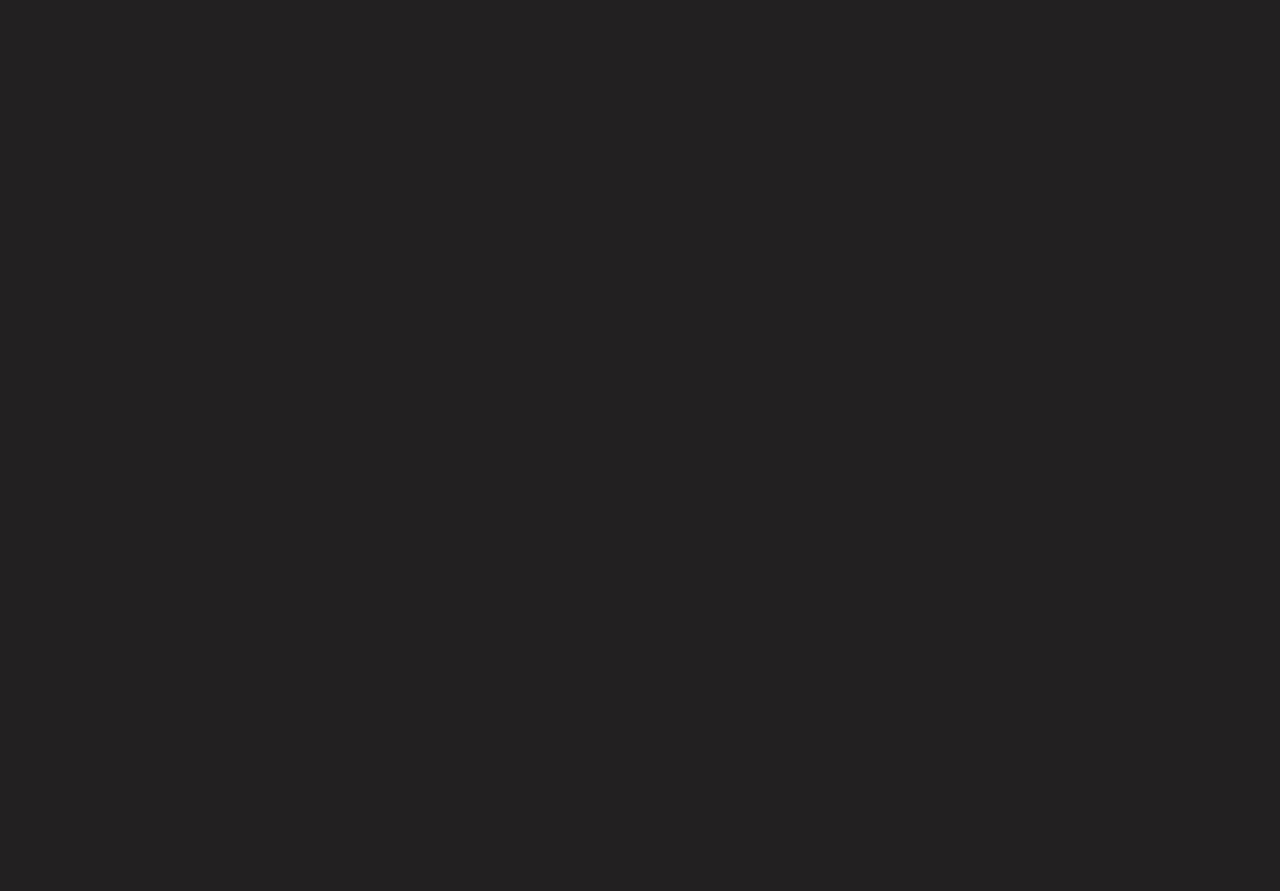
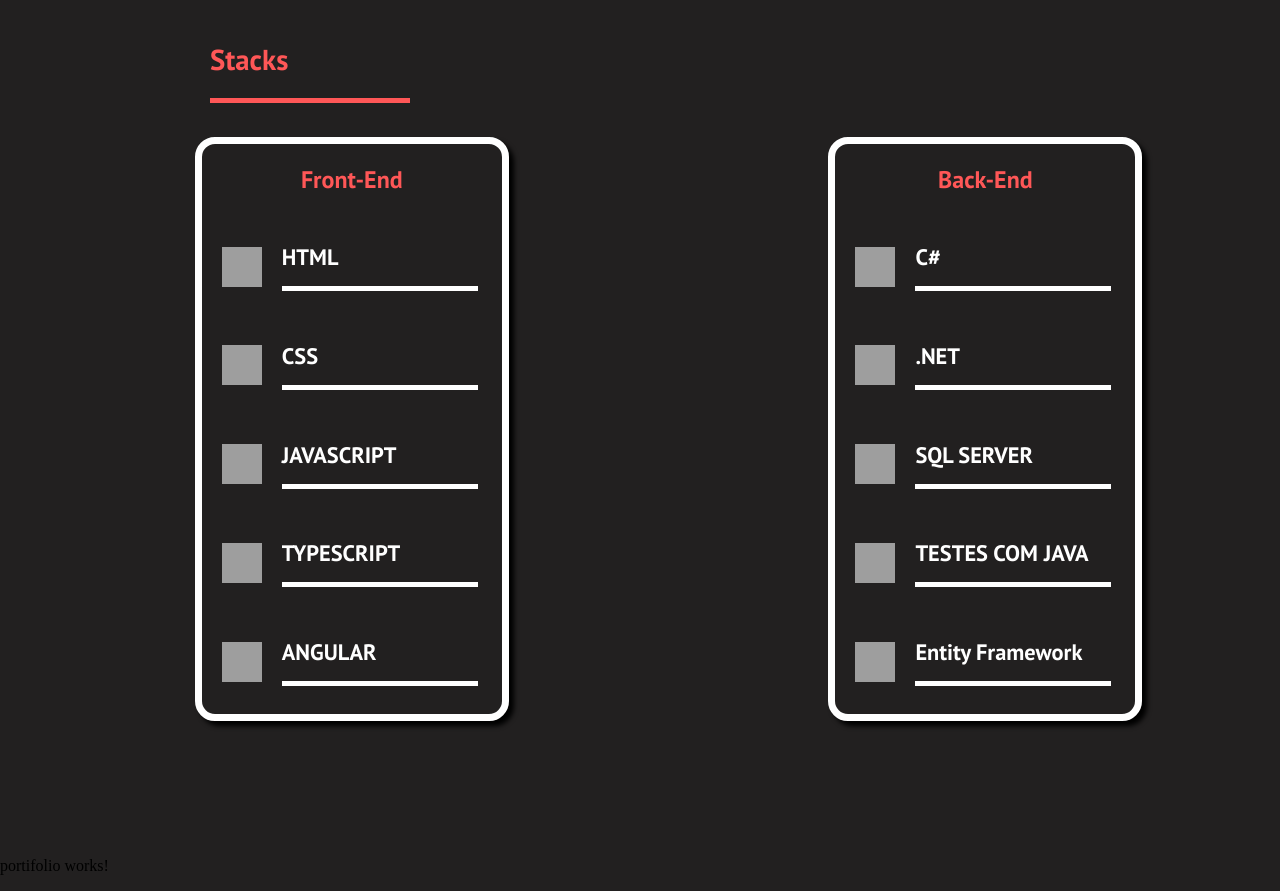
Before and after one commit to MTC00747/projeto-portifolio, an Angular app: page / in a window 1280 px wide. Shown: the part 1140-2031 px from the top of the page. Before the commit the page ends 1141 px from the top, so only its background shows below. Built offline with nearby package versions, Linux system fonts and the light colour scheme; grey boxes are pictures that could not be loaded.

Commit message:
Finalizando stacks

```diff
--- /dev/null
+++ b/src/app/Views/card-skills/card-skills.component.css
@@ -0,0 +1,69 @@
+.card-skills_container{
+    margin-top: 20px;
+    width: 99%;
+    height: 800px;
+}
+.card-skills_container > h1{
+    margin-top: 40px;
+    margin-left: 210px;
+
+    font-size: 1.8em;
+    font-family: 'PT sans';
+
+    color: #ff5757;
+    border-bottom: 5px solid #ff5757;
+    width: 200px;
+    padding-bottom: 20px;
+}
+.card-skills_conteudo{
+    display: flex;
+    justify-content: space-around;
+
+}
+.card-skills{
+    margin-left: 70px;
+}
+.card-skill{
+    margin-top:10px;
+    width: 300px;
+    height: 570px;
+    box-shadow: 5px 5px 5px black;
+
+    border:7px solid white;
+    border-radius: 20px;
+
+    display: flex;
+    flex-direction: column;
+}
+.card-skill > h1{
+    color: #ff5757;
+    font-family: 'PT Sans';
+    text-align: center;
+}
+.card-habilidade{
+    display: flex;
+    justify-content: flex-start;
+    align-items: center;
+    margin-top: 5px;
+    margin-left: 20px;
+
+}
+.card-habilidade > p{
+    font-family: 'PT Sans';
+    font-size: 1.4em;
+    margin-left: 20px;
+    color: white;
+    border-bottom:5px solid white ;
+    padding-bottom: 15px;
+    width: 70%;
+}
+.card-habilidade > img {
+
+    width: 40px;
+    height: 40px;
+}
+.card-habilidade > img:hover {
+
+    width: 60px;
+    height: 60px;
+}
--- /dev/null
+++ b/src/app/Views/card-skills/card-skills.component.html
@@ -0,0 +1,41 @@
+<div class="card-skills_container">
+
+
+    <h1>Stacks</h1>
+
+    <div class="card-skills_conteudo">
+
+        <div class="card-skills" *ngFor="let habilidade of Habilidades">
+
+
+            <div class="card-skill">
+                <h1>{{habilidade.Stack}}</h1>
+
+                <div class="card-habilidade">
+                    <img src="{{habilidade.image1}}">
+                    <p>{{habilidade.habilidade1}}</p>
+                </div>
+                <div class="card-habilidade">
+                    <img src="{{habilidade.imageCss}}">
+                    <p>{{habilidade.HabilidadeCss}}</p>
+                </div>
+                <div class="card-habilidade">
+                    <img src="{{habilidade.image2}}">
+                    <p>{{habilidade.habilidade2}}</p>
+                </div>
+
+                <div class="card-habilidade">
+                    <img src="{{habilidade.image3}}">
+                    <p>{{habilidade.habilidade3}}</p>
+                </div>
+                <div class="card-habilidade">
+                    <img src="{{habilidade.image4}}">
+                    <p>{{habilidade.habilidade4}}</p>
+                </div>
+            </div>
+
+        </div>
+
+    </div>
+
+</div>
--- /dev/null
+++ b/src/app/Views/card-skills/card-skills.component.ts
@@ -0,0 +1,39 @@
+import { Component, Input } from '@angular/core';
+
+@Component({
+  selector: 'app-card-skills',
+  templateUrl: './card-skills.component.html',
+  styleUrls: ['./card-skills.component.css']
+})
+export class CardSkillsComponent {
+
+  @Input()
+  Habilidades = [{
+    Stack: "Front-End",
+
+    image1:"https://cdn3.iconfinder.com/data/icons/luchesa-vol-9/128/Html-64.png",
+    habilidade1: "HTML",
+    imageCss :'https://cdn1.iconfinder.com/data/icons/social-media-logos-7/64/css-3-64.png',
+    HabilidadeCss:'CSS',
+    image2: "https://cdn2.iconfinder.com/data/icons/designer-skills/128/code-programming-javascript-software-develop-command-language-64.png",
+    habilidade2: "JAVASCRIPT",
+    image3: "https://cdn2.iconfinder.com/data/icons/file-formats-flat-2/780/40_-_TS-64.png",
+    habilidade3: "TYPESCRIPT",
+    image4: "https://cdn2.iconfinder.com/data/icons/designer-skills/128/angular-64.png",
+    habilidade4: "ANGULAR"
+  },{
+  Stack: "Back-End",
+
+    image1:"https://cdn0.iconfinder.com/data/icons/programming-1-1/32/Programming_C-4-64.png",
+    habilidade1: "C#",
+    imageCss :'https://cdn3.iconfinder.com/data/icons/files-35/512/Kreslici_platno_9_kopie_4-64.png',
+    HabilidadeCss:'.NET',
+    image2: "https://cdn3.iconfinder.com/data/icons/file-extension-11/512/sql-file-extension-format-digital-64.png",
+    habilidade2: "SQL SERVER",
+    image3: "https://cdn2.iconfinder.com/data/icons/metro-ui-dock/512/Java.png",
+    habilidade3: "TESTES COM JAVA",
+    image4: "https://cdn0.iconfinder.com/data/icons/programming-1-1/32/Programming_C-4-64.png",
+    habilidade4: "Entity Framework"
+  }
+  ]
+}
--- a/src/app/Views/card-titulo/card-titulo.component.css
+++ b/src/app/Views/card-titulo/card-titulo.component.css
@@ -36,6 +36,14 @@
     border-radius: 10px;
     margin-left: 210px;
 }
+.button{
+    display:flex;
+    align-items: center;
+    justify-content: space-around;
+}
+.wpp{
+    width: 30px;
+}
 .card-menu_conteudo  > button > a{
     color:rgb(163, 156, 156);;
     font-size: 1.0em;
--- a/src/app/Views/card-titulo/card-titulo.component.html
+++ b/src/app/Views/card-titulo/card-titulo.component.html
@@ -5,7 +5,8 @@
             <br>
             Apaixonado por criar interfaces de usuário elegantes e intuitivas.
         </p>
-        <button><a href="#">Conheça mais sobre mim.</a></button>
+      <button class="button"><a href="https://wa.me/5521980083604">
+        <img class ="wpp" src="https://cdn3.iconfinder.com/data/icons/2018-social-media-logotypes/1000/2018_social_media_popular_app_logo-whatsapp-64.png"></a><a href="https://wa.me/5521980083604">Entre em contato</a></button>
     </div>
     <div class="card-menu_image">
         <img src="https://avatars.githubusercontent.com/u/106537223?v=4">
--- a/src/app/Views/home/home.component.css
+++ b/src/app/Views/home/home.component.css
@@ -0,0 +1,7 @@
+.wpp{
+    position: fixed;
+    bottom: 0;
+    right: 0;
+    margin-right: 20px;
+    margin-bottom: 20px;
+}
--- a/src/app/Views/home/home.component.html
+++ b/src/app/Views/home/home.component.html
@@ -1,6 +1,9 @@
 <header>
+   <a href="https://wa.me/5521980083604"><img class ="wpp" src="https://cdn3.iconfinder.com/data/icons/2018-social-media-logotypes/1000/2018_social_media_popular_app_logo-whatsapp-64.png"></a>
     <app-card-titulo></app-card-titulo>
 </header>
 <section>
     <app-sobre-mim></app-sobre-mim>
+    <app-card-skills></app-card-skills>
+    <app-portifolio></app-portifolio>
 </section>
--- /dev/null
+++ b/src/app/Views/portifolio/portifolio.component.html
@@ -0,0 +1 @@
+<p>portifolio works!</p>
--- a/src/app/app.module.ts
+++ b/src/app/app.module.ts
@@ -7,6 +7,8 @@
 import { HomeComponent } from './views/home/home.component';
 import { CardTituloComponent } from './views/card-titulo/card-titulo.component';
 import { SobreMimComponent } from './views/sobre-mim/sobre-mim.component';
+import { CardSkillsComponent } from './views/card-skills/card-skills.component';
+import { PortifolioComponent } from './Views/portifolio/portifolio.component';
 
 @NgModule({
   declarations: [
@@ -14,7 +16,9 @@
     MenuBarComponent,
     HomeComponent,
     CardTituloComponent,
-    SobreMimComponent
+    SobreMimComponent,
+    CardSkillsComponent,
+    PortifolioComponent
   ],
   imports: [
     BrowserModule,
```
Also changed, not shown: src/app/Views/portifolio/portifolio.component.ts (added, +10 -0 lines), src/app/Views/portifolio/portifolio.component.css (added), 1 other file (tests, documents, lock files or other folders).
